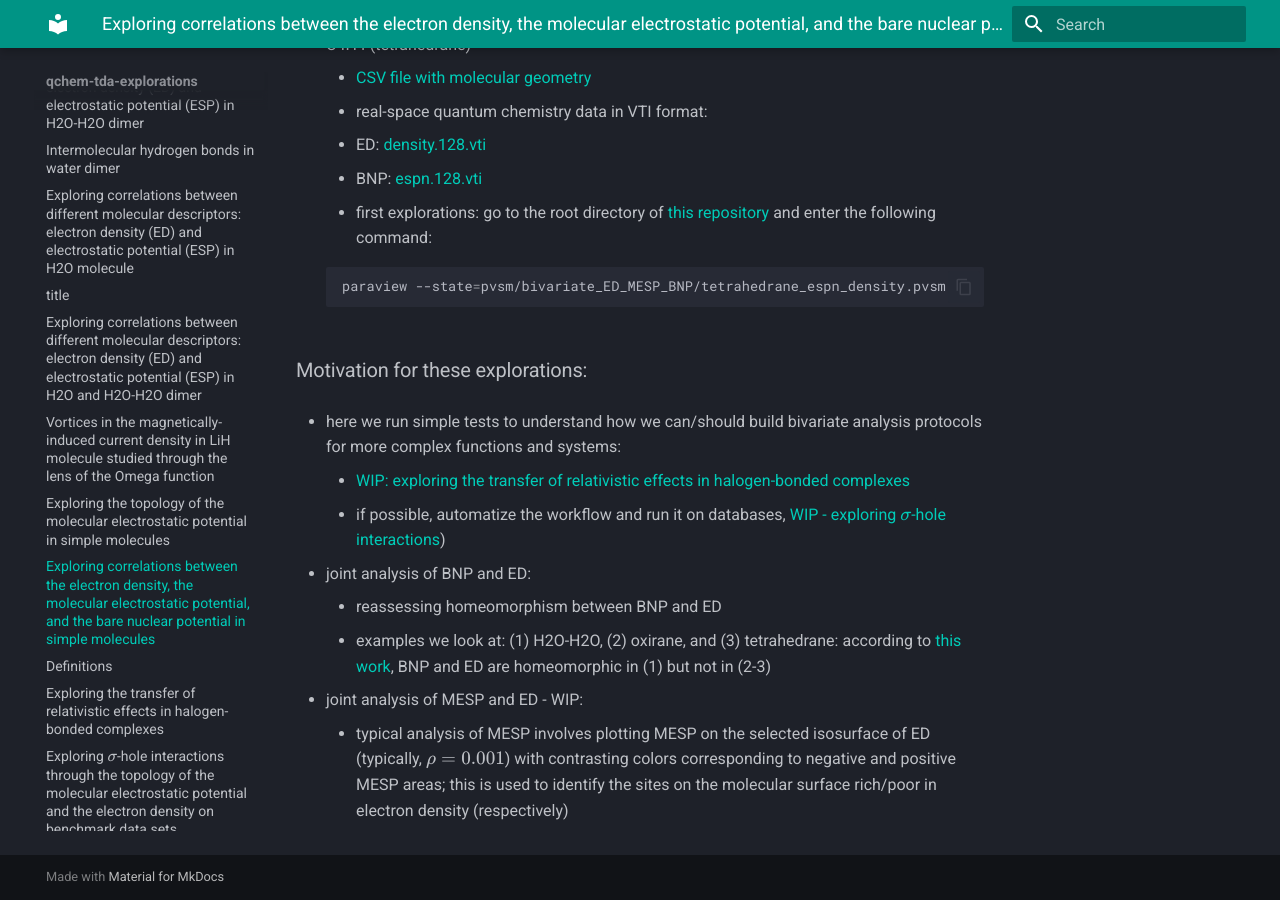
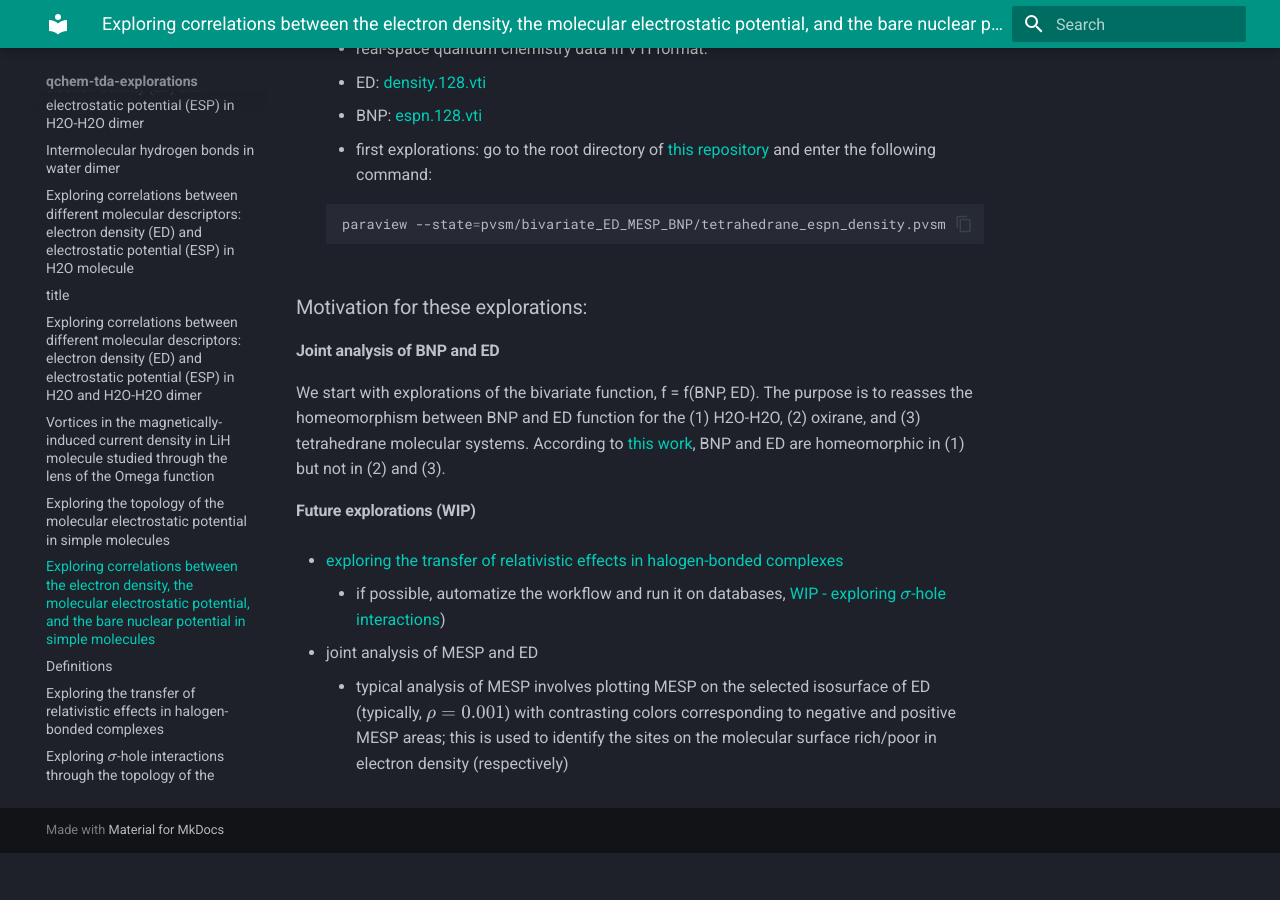
Before and after one commit to tda-qchem/tda-qchem-explorations, an MkDocs documentation site: the page built from docs/bivariate_ED_MESP_BNP.md, in a window 1280 px wide and 900 px high, scrolled down 1376 px. Built offline with MkDocs 1.6.1 and Material for MkDocs 9.7.7, drawn with Linux system fonts in a browser that asks for light colours; after the commit the page ends 2229 px from its top, so only the background shows below that; some of the changed text lies outside the part shown.

Commit message:
clean text in explorations (related to MESP)

```diff
--- a/docs/bivariate_ED_MESP_BNP.md
+++ b/docs/bivariate_ED_MESP_BNP.md
@@ -15,12 +15,7 @@ Data is generated in the `DIRAC` software, the topological analysis is performed
 
   * for definitions of MESP, ED, BNP, RDG, L(ED), please see [this document](definitions.md)
 
-  * bivariate functions we explore here:
-
-    * BNP ($V_{nuc}$) and ED ($\rho$)
-
-
-#### Our test systems:
+### Our test systems:
 
   * H2O-H2O (water dimer):
 
@@ -63,15 +58,15 @@ Data is generated in the `DIRAC` software, the topological analysis is performed
 
 ### Motivation for these explorations:
 
-  * here we run simple tests to understand how we can/should build bivariate analysis protocols for more complex functions and systems:
-    * [WIP: exploring the transfer of relativistic effects in halogen-bonded complexes](relativistic-xbs.md)
+#### Joint analysis of BNP and ED
+
+We start with explorations of the bivariate function, f = f(BNP, ED). The purpose is to reasses the homeomorphism between BNP and ED function for the (1) H2O-H2O, (2) oxirane, and (3) tetrahedrane molecular systems. According to [this work](https://onlinelibrary.wiley.com/doi/full/10.1002/qua.22215), BNP and ED are homeomorphic in (1) but not in (2) and (3).
+
+
+#### Future explorations (WIP)
+
+  * [exploring the transfer of relativistic effects in halogen-bonded complexes](relativistic-xbs.md)
     * if possible, automatize the workflow and run it on databases, [WIP - exploring $\sigma$-hole interactions](sigma-hole-interactions-database.md))
 
-  * joint analysis of BNP and ED:
-    * reassessing homeomorphism between BNP and ED
-      * examples we look at: (1) H2O-H2O, (2) oxirane, and (3) tetrahedrane: according to [this work](https://onlinelibrary.wiley.com/doi/full/10.1002/qua.22215), BNP and ED are homeomorphic in (1) but not in (2-3)
-
-
-  * joint analysis of MESP and ED - WIP:
-
+  * joint analysis of MESP and ED
     * typical analysis of MESP involves plotting MESP on the selected isosurface of ED (typically, $\rho=0.001$) with contrasting colors corresponding to negative and positive MESP areas; this is used to identify the sites on the molecular surface rich/poor in electron density (respectively)
```
Also changed, not shown: docs/MESP_theory.md (+2 -2 lines).
